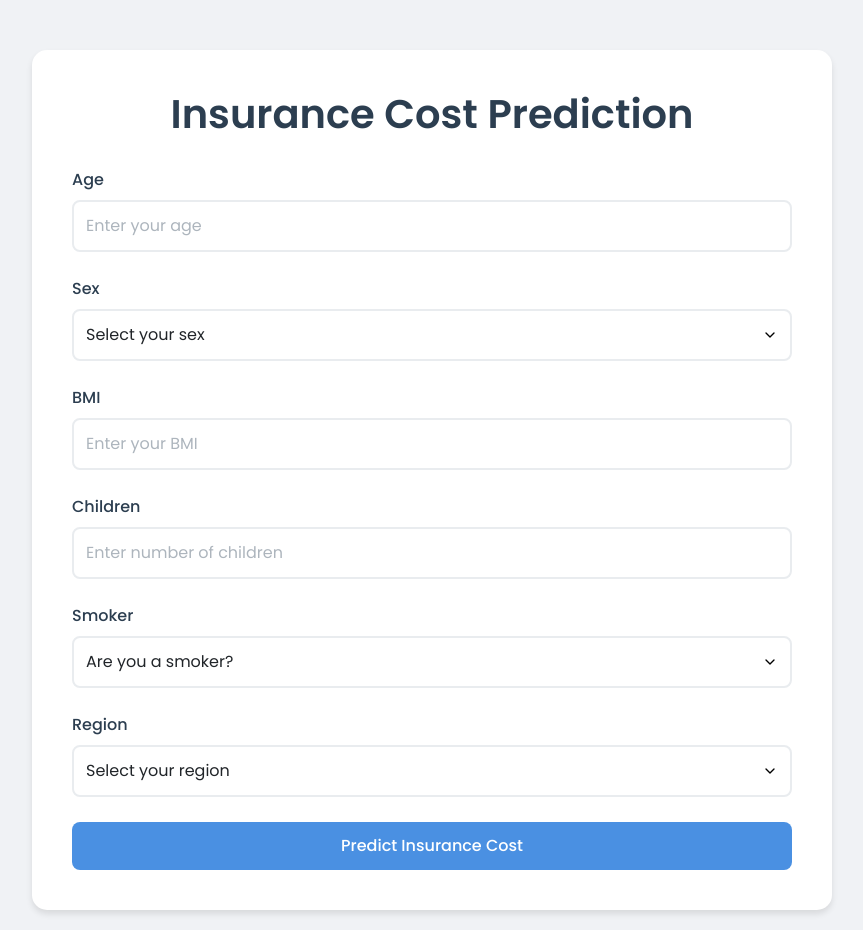
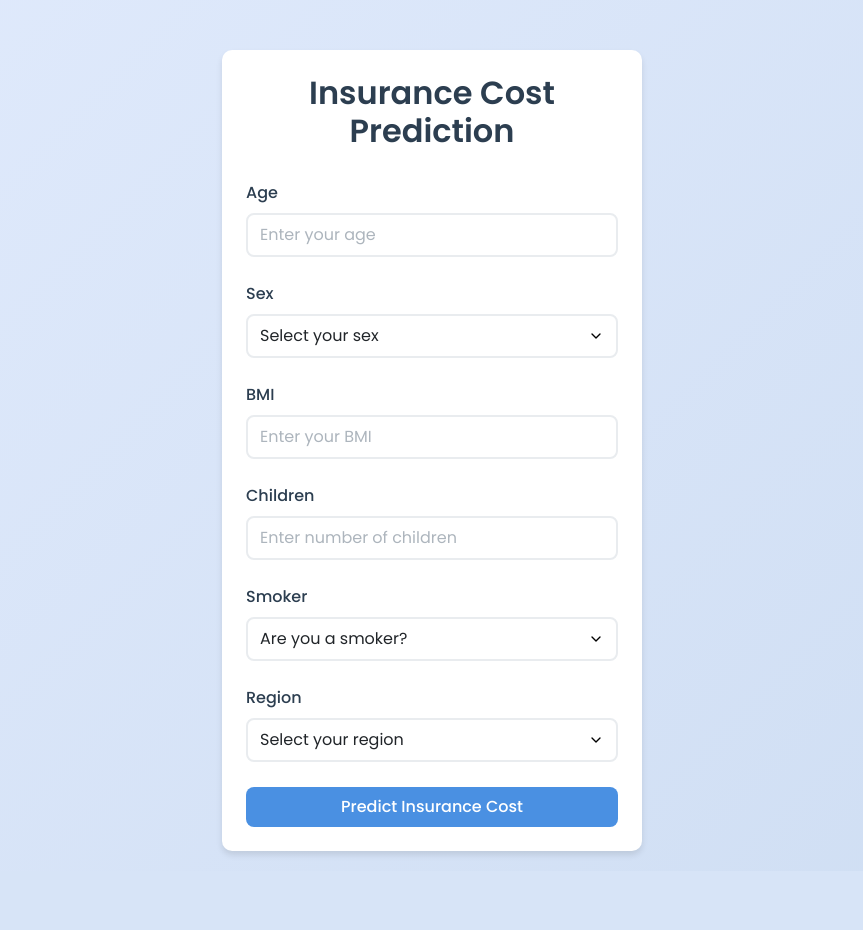
Before and after one commit to leoe21/predicting-patient-charges, a Flask app: page / in a window 1280 px wide. Shown: the whole page, without its empty margins (208-1071 px from the left). After the commit the page ends 856 px from the top, so only its background shows below. Run offline with Flask 3, Linux system fonts and the light colour scheme; parts of the project's set-up code (start-up, migrations or seed data) failed here and were passed over.

Commit message:
New frontend desing (modern)

```diff
--- a/app/templates/home.html
+++ b/app/templates/home.html
@@ -7,14 +7,14 @@
     <style>
         body {
             padding: 20px;
-            background-color: #f0f2f5;
+            background: linear-gradient(135deg, #e0eafc 0%, #cfdef3 100%);
             font-family: 'Poppins', sans-serif;
         }
         .container {
-            max-width: 800px;
+            max-width: 420px;
             background-color: white;
-            padding: 40px;
-            border-radius: 15px;
+            padding: 24px;
+            border-radius: 10px;
             box-shadow: 0 4px 6px rgba(0,0,0,0.1);
             margin-top: 30px;
         }
@@ -30,7 +30,7 @@
         .form-control {
             border: 2px solid #e9ecef;
             border-radius: 8px;
-            padding: 12px;
+            padding: 8px 12px;
             transition: all 0.3s ease;
         }
         .form-control:focus {
@@ -63,6 +63,7 @@
             color: #2c3e50;
             font-weight: 600;
             margin-bottom: 30px;
+            font-size: 2rem;
         }
         select.form-control {
             appearance: none;
@@ -74,6 +75,10 @@
         }
         select.form-control option {
             padding: 12px;
+        }
+        .form-control, .btn {
+            font-size: 1rem;
+            padding: 8px 12px;
         }
     </style>
 </head>
```
